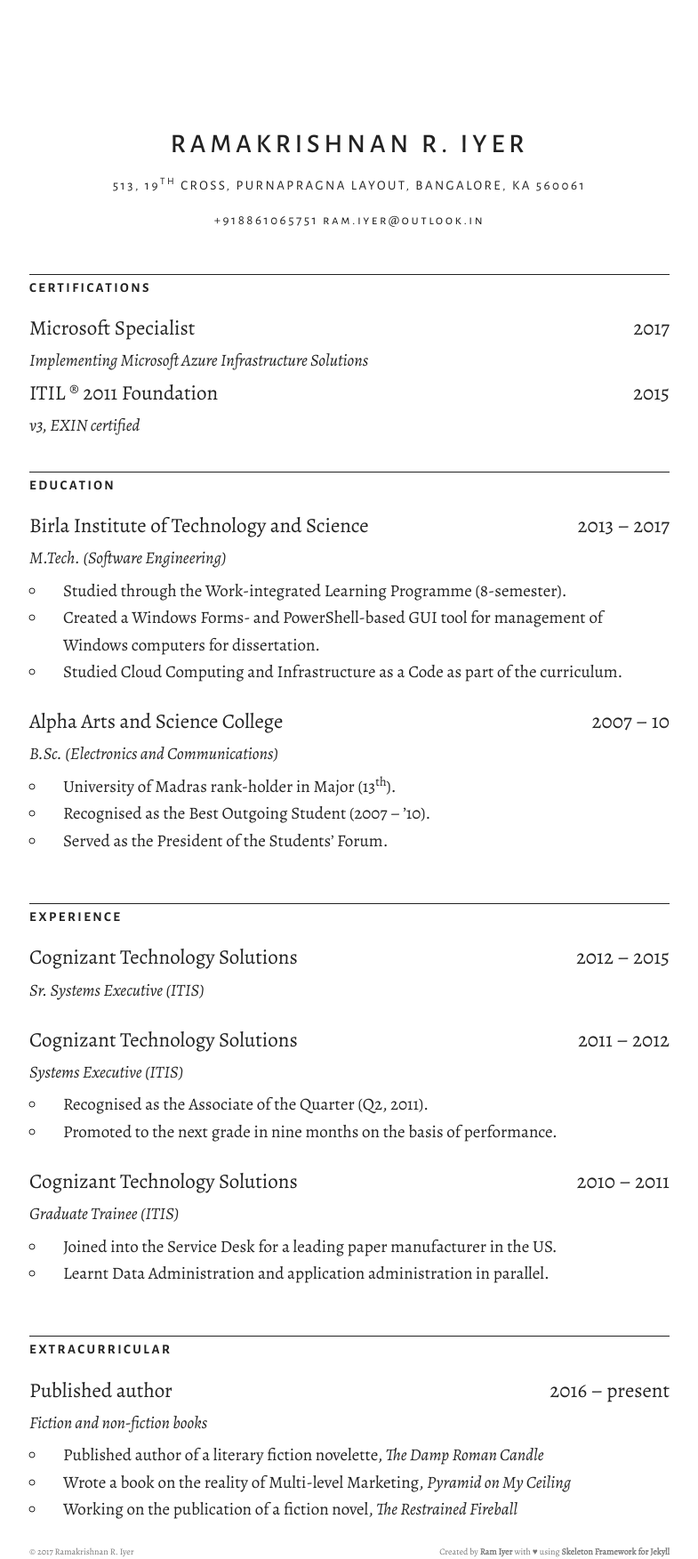
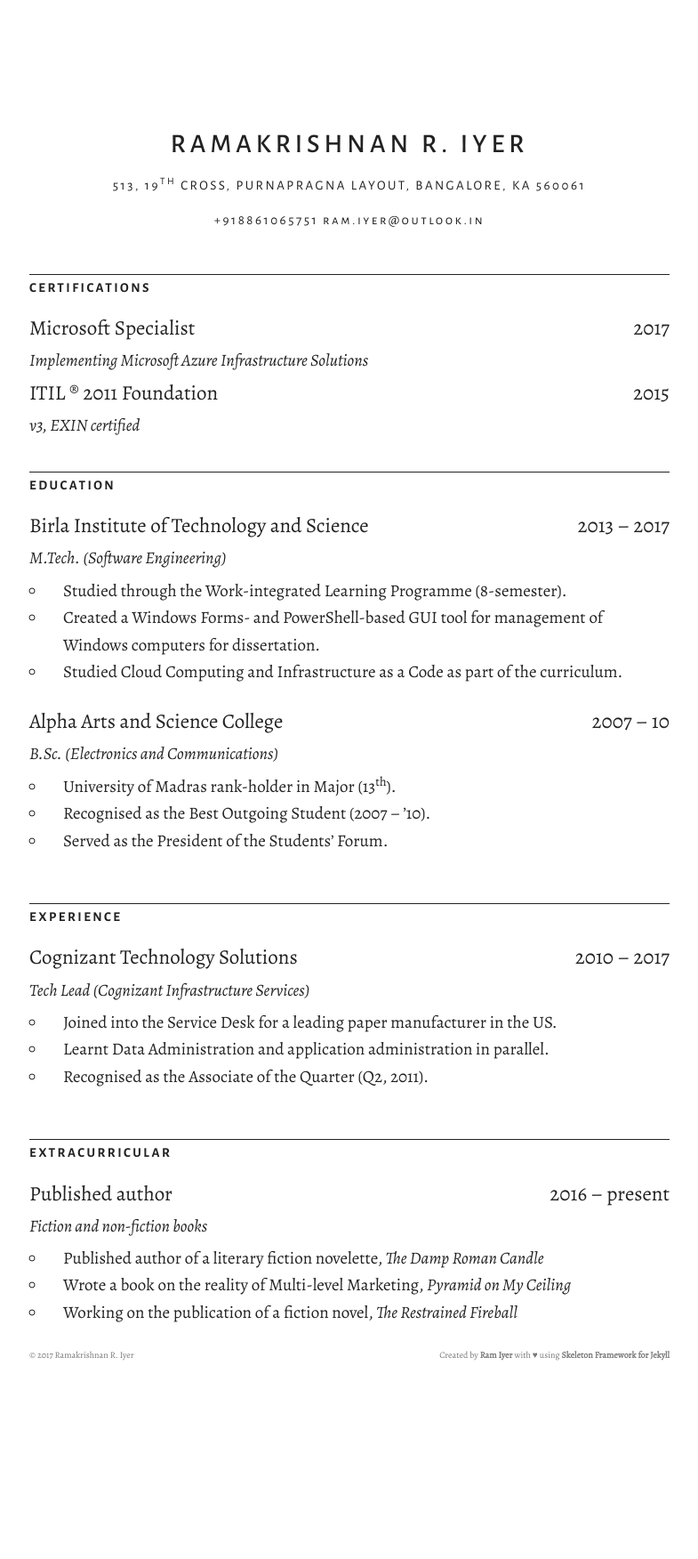
Before and after one commit to theramiyer/resume, a Jekyll site: the page built from index.html, in a window 1280 px wide. Shown: the whole page at 89% size, without its empty margins (247-1032 px from the left). Built offline with Jekyll 4.4.1, drawn with Linux system fonts in a browser that asks for light colours; after the commit the page ends 1531 px from its top, so only the background shows below that.

Commit message:
Combine all professional experience into a single entry

```diff
--- a/_config.yml
+++ b/_config.yml
@@ -20,7 +20,6 @@ github_username:  theramiyer
 markdown: kramdown
 kramdown:
   smart_quotes: lsquo,rsquo,ldquo,rdquo
-  syntax_highlighter: rouge
   input: GFM
 
 # Permalinks
--- a/_posts/2010-07-21-cognizant-technology-solutions.md
+++ b/_posts/2010-07-21-cognizant-technology-solutions.md
@@ -2,10 +2,13 @@
 layout: "post"
 title: "Cognizant Technology Solutions"
 date: "2010-08-21"
-tenure: "2010 – 2011"
+tenure: "2010 – 2017"
 category: "experience"
-subtitle: "Graduate Trainee (ITIS)"
+subtitle: "Tech Lead (Cognizant Infrastructure Services)"
 ---
 
 - Joined into the Service Desk for a leading paper manufacturer in the US.
 - Learnt Data Administration and application administration in parallel.
+- Recognised as the Associate of the Quarter (Q2, 2011).
+<!--more-->
+- Promoted to the next grade in nine months on the basis of performance.
--- a/_posts/2011-07-21-cognizant-technology-solutions.md
+++ /dev/null
@@ -1,11 +0,0 @@
----
-layout: "post"
-title: "Cognizant Technology Solutions"
-date: "2011-07-21"
-tenure: "2011 – 2012"
-category: "experience"
-subtitle: "Systems Executive (ITIS)"
----
-
-- Recognised as the Associate of the Quarter (Q2, 2011).
-- Promoted to the next grade in nine months on the basis of performance.
--- a/_posts/2012-05-18-cognizant-technology-solutions.md
+++ /dev/null
@@ -1,8 +0,0 @@
----
-layout: "post"
-title: "Cognizant Technology Solutions"
-date: "2012-05-18"
-tenure: "2012 – 2015"
-category: "experience"
-subtitle: "Sr. Systems Executive (ITIS)"
----
```
